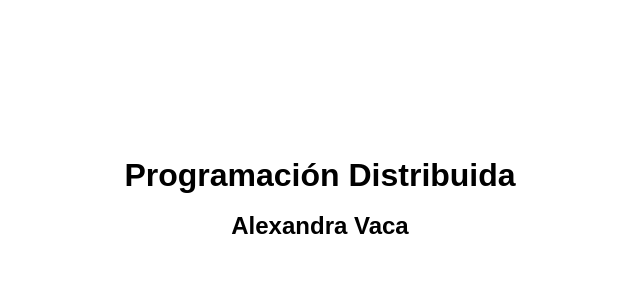
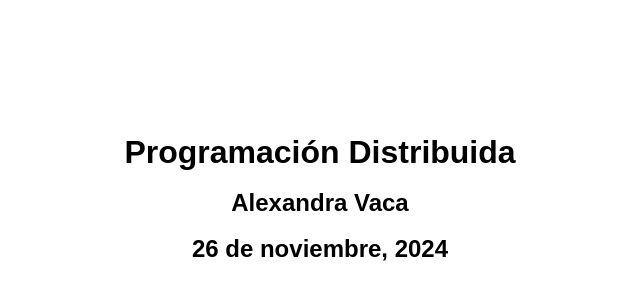
Before and after one commit to alwxav98/AppWebEC2, a plain HTML site: page index.html in a window 1280 px wide. Shown: the part 202-502 px from the top of the page, without its empty margins (320-960 px from the left). Drawn offline with Linux system fonts and the light colour scheme.

Commit message:
Add lines

```diff
--- a/index.html
+++ b/index.html
@@ -23,5 +23,7 @@
     <h1><b>Programación Distribuida</b></h1>
     <br>
     <h2>Alexandra Vaca</h2>
+    <br>
+    <h2>26 de noviembre, 2024</h2>
 </body>
 </html>
```
